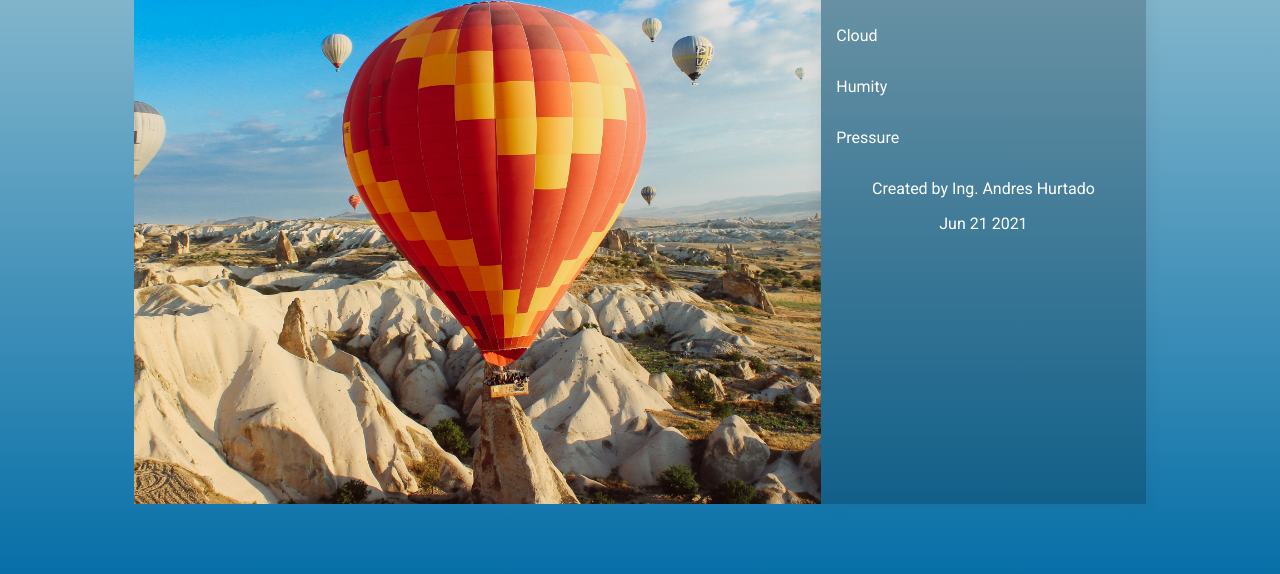
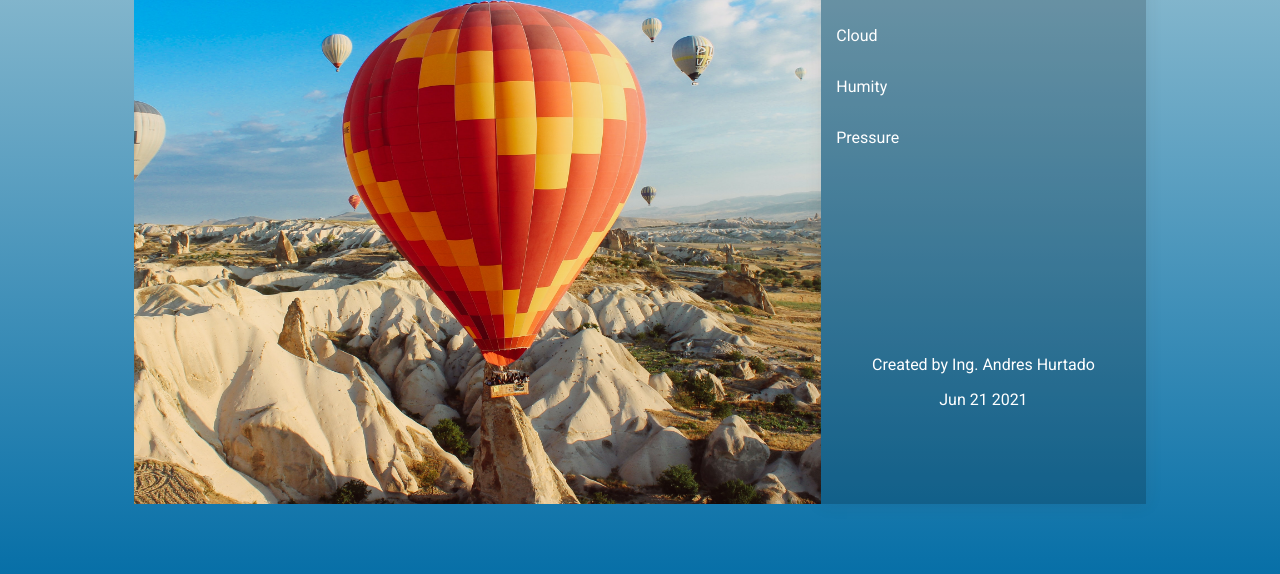
Before and after one commit to andreshurtadoo/WeatherAPI, a plain HTML site: page index.html in a window 1280 px wide. Shown: the part 224-798 px from the top of the page. Drawn offline with Linux system fonts and the light colour scheme.

Commit message:
Add subtitle class with top margin

```diff
--- a/style.css
+++ b/style.css
@@ -128,6 +128,11 @@ h3{
         padding: 0;
     }
 }
+
+.subtitle {
+    margin-top: 12rem;
+}
+
 @media screen and (max-width: 430px){
     #temp, .temp{
         font-size: 50px;
```
